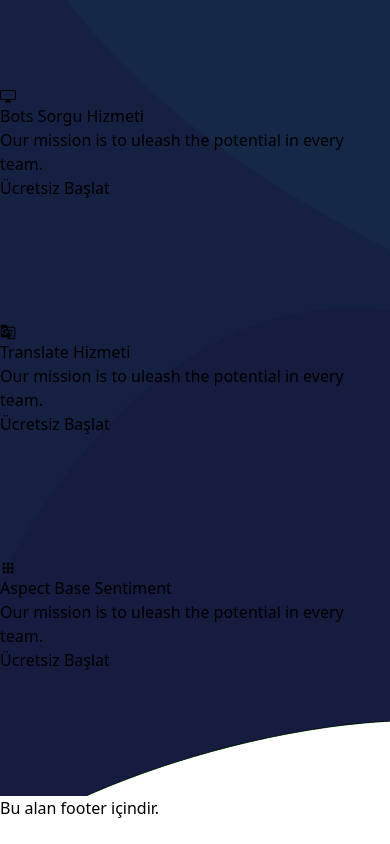
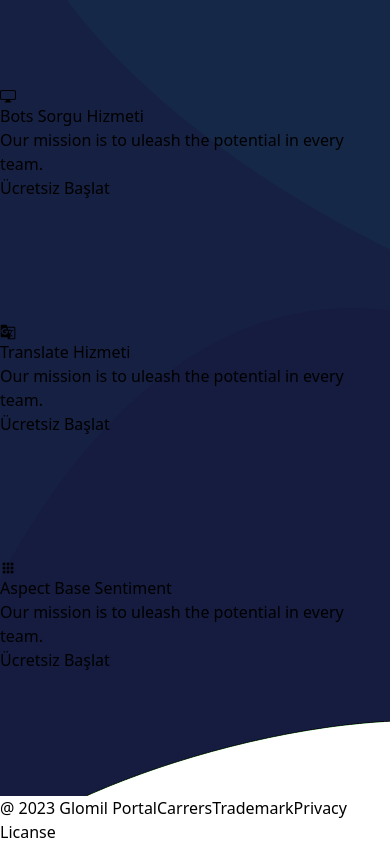
Before and after one commit to burakkrt/react-glomil-test-case, a React (Vite) app: page / in a window 390 px wide. Shown: the part 2215-3059 px from the top of the page. Before the commit the page ends 3035 px from the top, so only its background shows below. Built offline with nearby package versions, Linux system fonts and the light colour scheme.

Commit message:
feature(footer): responsive densing and styles compelated

```diff
--- a/src/pages/footer/index.jsx
+++ b/src/pages/footer/index.jsx
@@ -1,8 +1,20 @@
+import {useNavigate} from "react-router-dom";
+
 export default function Footer() {
 
+  const navigate = useNavigate();
+
+  function btnPassive() {
+    alert('Button Passive')
+  }
+
   return (
-    <div className="bg-slate-700 text-slate-50 text-center h-20">
-      Bu alan footer içindir.
+    <div className="flex flex-col justify-center md:flex-row text-slate-700 gap-x-10 gap-y-5 pb-14">
+      <button className="border-b-2 pb-2 md:border-b-0" onClick={() => navigate('/')}>@ 2023 Glomil Portal</button>
+      <button className="border-b-2 pb-2 md:border-b-0" onClick={btnPassive}>Carrers</button>
+      <button className="border-b-2 pb-2 md:border-b-0" onClick={btnPassive}>Trademark</button>
+      <button className="border-b-2 pb-2 md:border-b-0" onClick={btnPassive}>Privacy</button>
+      <button className="border-b-2 pb-2 md:border-b-0" onClick={btnPassive}>Licanse</button>
     </div>
   );
 }
```
